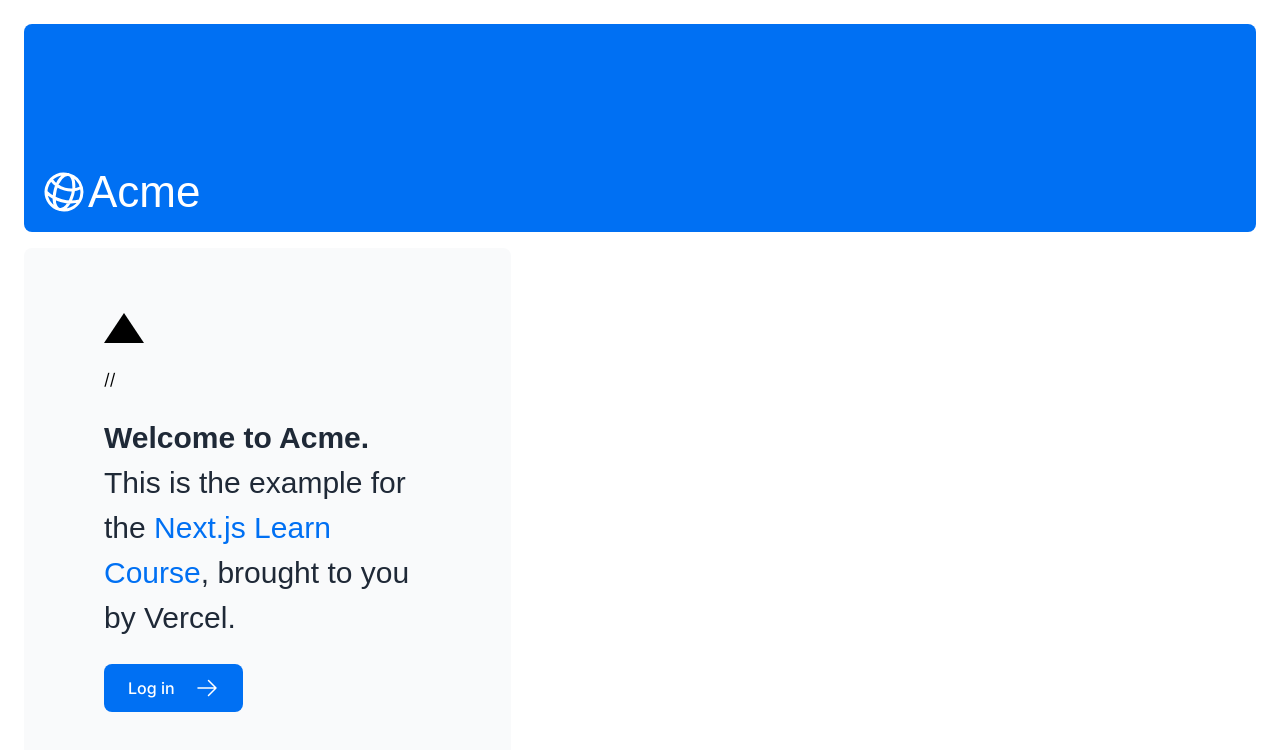
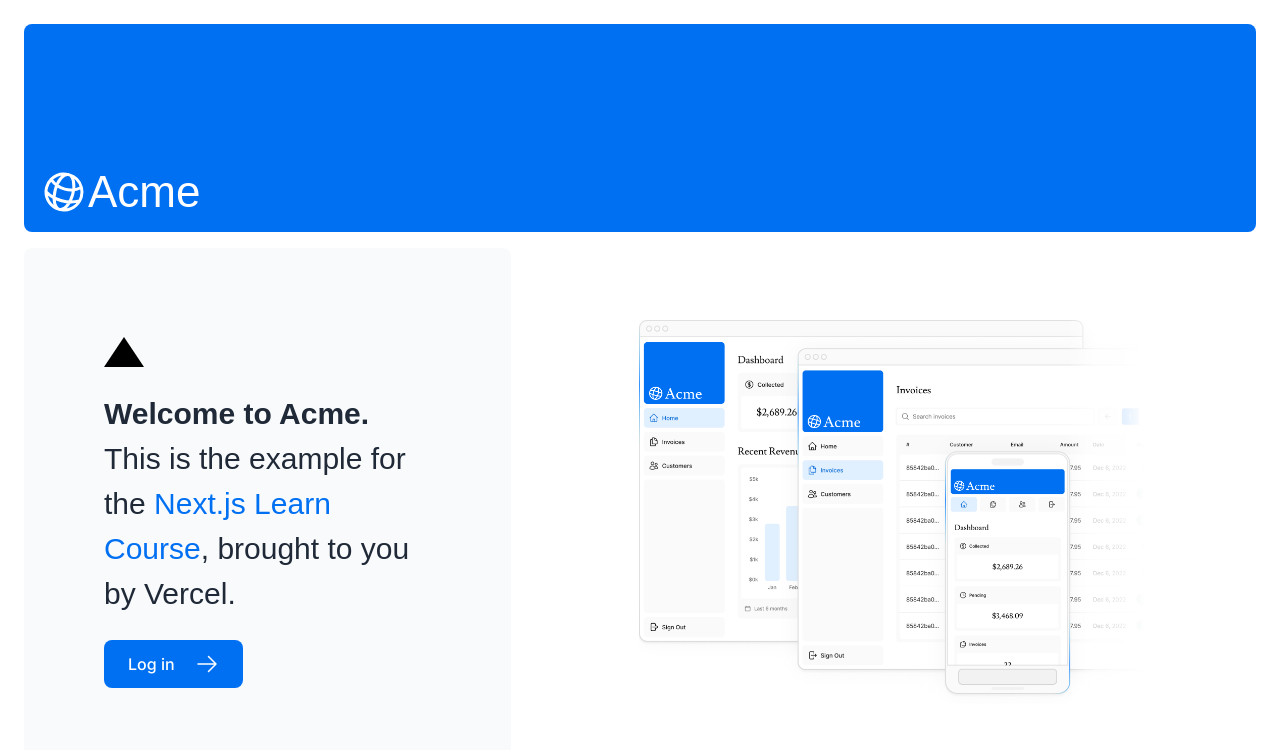
Before and after one commit to NathanHTC/nextjs-router-project, a Next.js app in the folder nextjs-dashboard/: page / in a window 1280 px wide. Shown: the top 750 px of the page. Built offline with nearby package versions, Linux system fonts and the light colour scheme; a web font is replaced by a local one.

Commit message:
deesktop hero image added

```diff
--- a/nextjs-dashboard/app/page.tsx
+++ b/nextjs-dashboard/app/page.tsx
@@ -3,6 +3,7 @@
 import Link from 'next/link';
 import styles from '@/app/ui/home.module.css';
 import { lusitana } from "./ui/fonts";
+import Image from 'next/image'
 
 export default function Page() {
   return (
@@ -12,7 +13,7 @@
       </div>
       <div className="mt-4 flex grow flex-col gap-4 md:flex-row">
         <div className="flex flex-col justify-center gap-6 rounded-lg bg-gray-50 px-6 py-10 md:w-2/5 md:px-20">
-        <div className={styles.shape}/>//
+          <div className={styles.shape}/>
           <p className={`${lusitana.className} text-xl text-gray-800 md:text-3xl md:leading-normal`}>
             <strong>Welcome to Acme.</strong> This is the example for the{' '}
             <a href="https://nextjs.org/learn/" className="text-blue-500">
@@ -29,6 +30,13 @@
         </div>
         <div className="flex items-center justify-center p-6 md:w-3/5 md:px-28 md:py-12">
           {/* Add Hero Images Here */}
+          <Image
+            src='/hero-desktop.png'
+            width={1000}
+            height={760}
+            className="hidden md:block"
+            alt="Screenshots of the dashboard project showing desktop version"
+          />
         </div>
       </div>
     </main>
```
